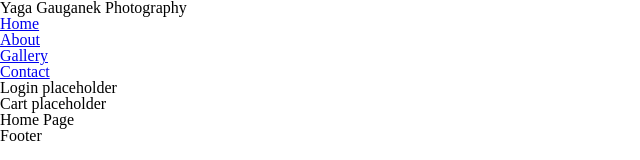
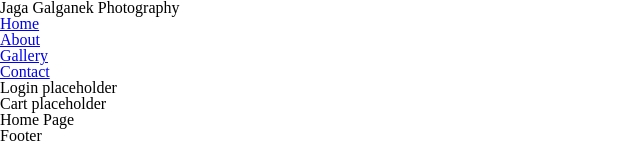
Before and after one commit to annettekk/d-Sereja-client, a React (Create React App) app: page / in a window 1280 px wide. Shown: the top 160 px of the page, without its empty margins (0-640 px from the left). Built offline with nearby package versions, Linux system fonts and the light colour scheme.

Commit message:
updated helmet with updated name

```diff
--- a/public/index.html
+++ b/public/index.html
@@ -7,7 +7,7 @@
     <meta name="theme-color" content="#000000" />
     <meta
       name="description"
-      content="Portfolio website for Yaga Photography"
+      content="Portfolio website for Jaga Galganek Photography"
       data-rh="true"
     />
     <link rel="apple-touch-icon" href="%PUBLIC_URL%/logo192.png" />
@@ -25,7 +25,7 @@
       work correctly both with client-side routing and a non-root public URL.
       Learn how to configure a non-root public URL by running `npm run build`.
     -->
-    <title>Yaga Photography Portfolio</title>
+    <title>Jaga Galganek Photography</title>
   </head>
   <body>
     <noscript>You need to enable JavaScript to run this app.</noscript>
--- a/src/Components/Header/Header.js
+++ b/src/Components/Header/Header.js
@@ -5,7 +5,7 @@ export default function Header() {
   return (
     <>
     <header>
-        <h1>Yaga Gauganek Photography</h1>
+        <h1>Jaga Galganek Photography</h1>
         <nav>
           <ul>
             <li className='navLi'> <Link className='link' to={"/"}>Home</Link></li>
--- a/src/Pages/About/About.js
+++ b/src/Pages/About/About.js
@@ -6,10 +6,10 @@ export default function About() {
   return (
     <>
       <Helmet>
-        <title>Yaga Portfolio About Page</title>
+        <title>Jaga Galganek Photography About Page</title>
         <meta
         name="description"
-        content="This is the about page for Yaga's Photography Portfoilio"/>
+        content="This is the about page for Jaga Galganek's Photography Portfoilio"/>
         <link rel="canonical" href="/about"/>
       </Helmet>
       <div>About</div>
--- a/src/Pages/Contact/Contact.js
+++ b/src/Pages/Contact/Contact.js
@@ -6,10 +6,10 @@ export default function Contact() {
   return (
     <>
       <Helmet>
-        <title>Yaga Portfolio Contact Page</title>
+        <title>Jaga Galganek Photography Contact Page</title>
         <meta
         name="description"
-        content="This is the contact page for Yaga's Photography Portfoilio"/>
+        content="This is the contact page for Jaga Galganek's Photography Portfoilio"/>
         <link rel="canonical" href="/contact"/>
       </Helmet>
       <div>Contact</div>
--- a/src/Pages/Gallery/Gallery.js
+++ b/src/Pages/Gallery/Gallery.js
@@ -6,10 +6,10 @@ export default function Gallery() {
   return (
     <>
       <Helmet>
-        <title>Yaga Portfolio Gallery</title>
+        <title>Jaga Galganek Photography Gallery</title>
         <meta
         name="description"
-        content="This is the gallery page for Yaga's Photography Portfoilio"/>
+        content="This is the gallery page for Jaga Galganek's Photography Portfoilio"/>
         <link rel="canonical" href="/gallery"/>
       </Helmet>
       <div>Gallery</div>
--- a/src/Pages/Home/Home.js
+++ b/src/Pages/Home/Home.js
@@ -6,10 +6,10 @@ export default function Home() {
   return (
     <>
     <Helmet>
-      <title>Yaga Portfolio Home Page</title>
+      <title>Jaga Galganek Photography Home Page</title>
       <meta
       name="description"
-      content="This is the home page for Yaga's Photography Portfoilio"/>
+      content="This is the home page for Jaga Galganek's Photography Portfoilio"/>
       <link rel="canonical" href="/"/>
     </Helmet>
       <main>
```
